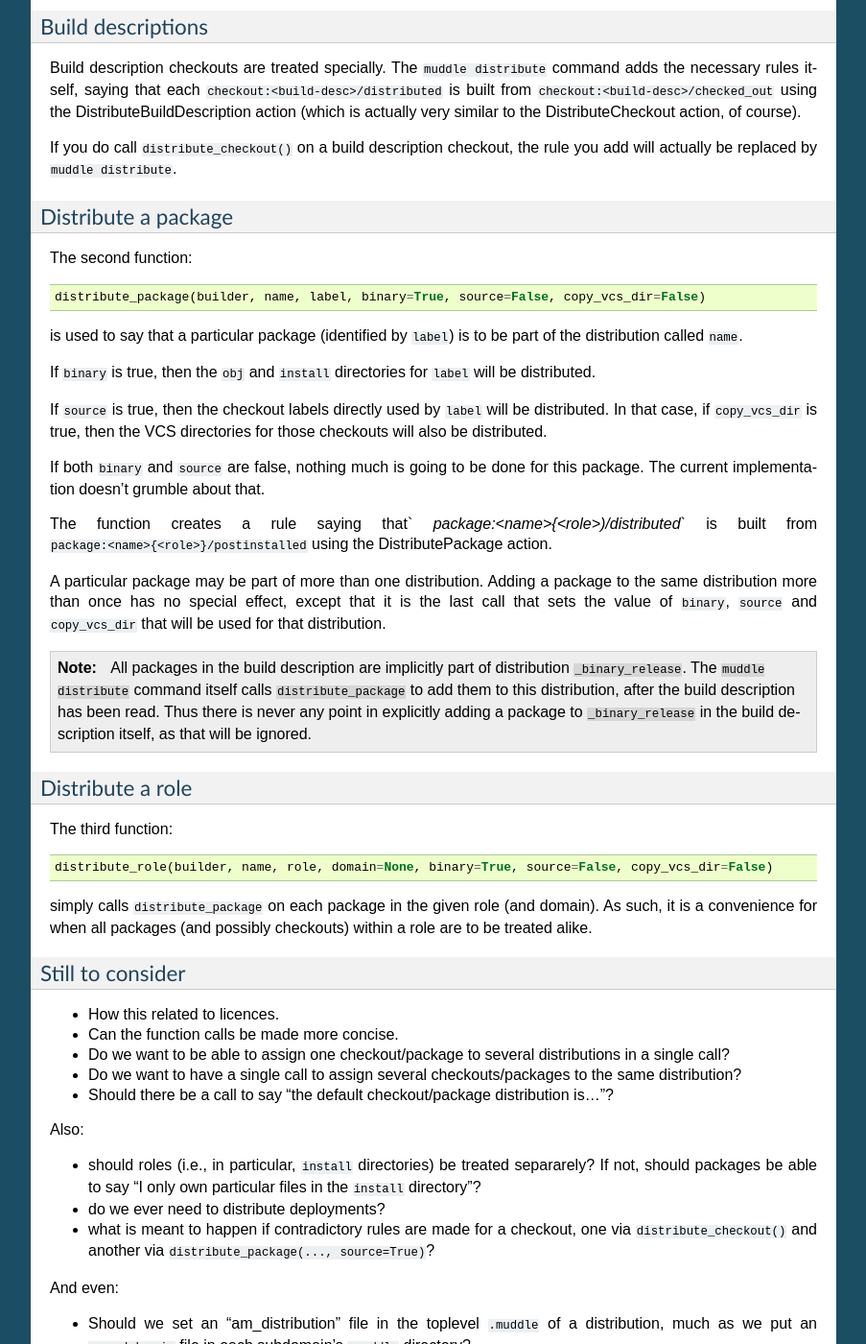
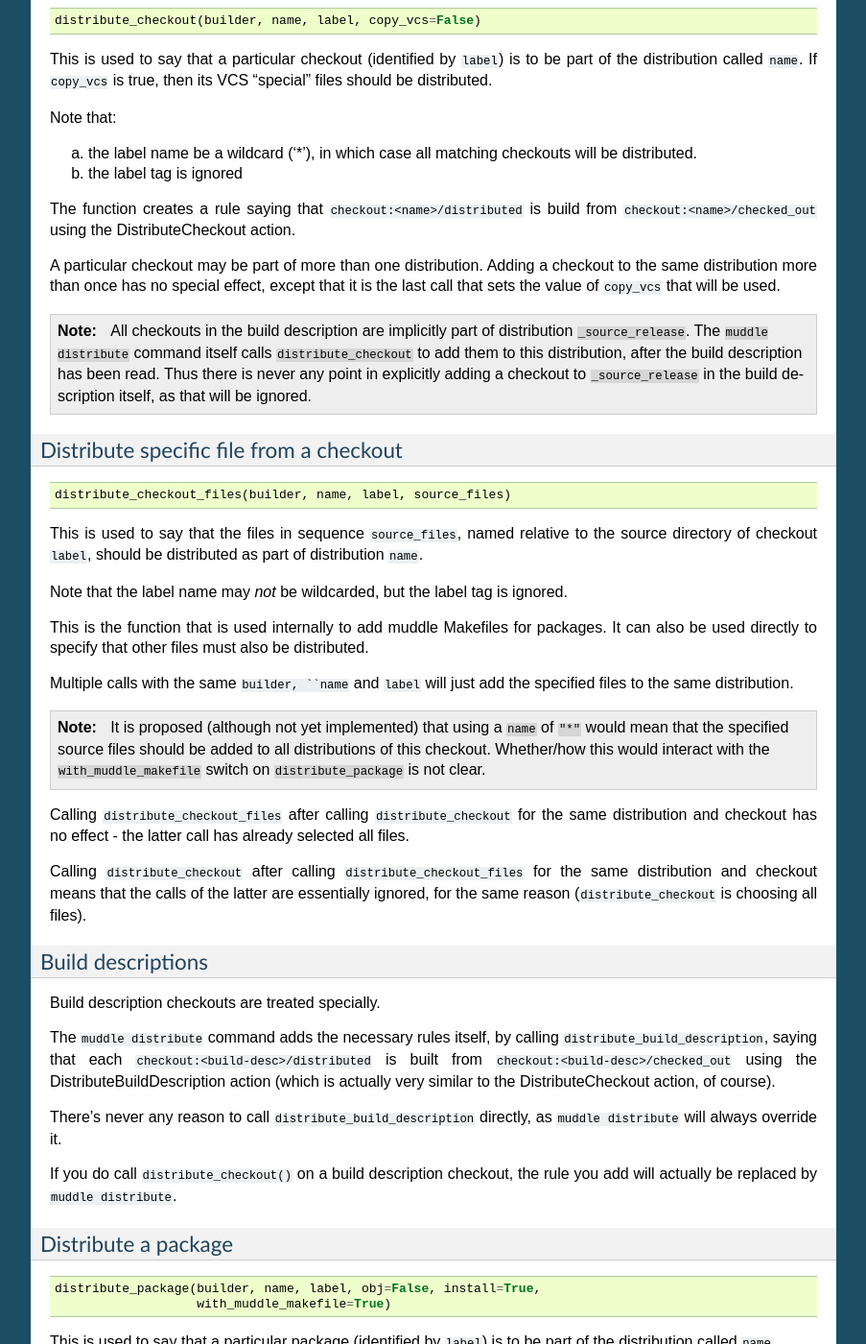
Before and after one commit to kynesim/muddle, a Sphinx documentation site: the page built from docs/distribute.txt, in a window 1280 px wide and 1400 px high, scrolled down 3885 px. Shown: the whole window at 96% size, without its empty margins (198-1101 px from the left). Built offline with Sphinx 7.4.7, drawn with Linux system fonts in a browser that asks for light colours; some of the changed text lies outside the part shown.

Commit message:
Update the documentation

```diff
--- a/docs/distribute.txt
+++ b/docs/distribute.txt
@@ -67,6 +67,14 @@
 ``package:<name>{<role>)/distributed`` from
 ``package:<name>{<role>}/postinstalled`` using the DistributePackage action.
 
+.. note:: *Technically* doing a DistributePackage of just the ``obj``
+   directories doesn't require that the package(s) be ``/postinstalled``,
+   as ``/built`` would suffice. I don't think that's worth worrying about
+   at the moment, especially as ``muddle`` always builds through to
+   ``/postinstalled`` if at all posible (i.e., that's what ``muddle build``
+   does, and see what it says in ``muddle help build`` about depending
+   on ``/postinstalled`` being the norm).
+
 For source and binary releases (cases 1 and 2) the ``muddle distribute``
 command itself organises this. For case 3, appropriate code in the build
 description causes the rules to be added.
@@ -130,13 +138,14 @@
   * the ``Description``,  ``RootRepository`` and ``VersionsRepository`` files
   * the ``tags/checkout`` directory and the tags for the copied checkouts
 
-It does not copy the VCS directory (as determined by the build description,
-``.git`` or whatever) for the checkouts, or for the ``versions`` directory.
+It does not copy VCS "special" files (as determined by the build description,
+``.git``, ``.gitignore``, etc.) for the checkouts, or for the ``versions``
+directory.
 
 If the ``versions`` directory is not wanted, then the ``-with-versions``
 switch can be left off.
 
-If the VCS directories in the checkouts (and ``versions`` directory) *are*
+If the VCS "special" files in the checkouts (and ``versions`` directory) *are*
 wanted, then the ``-with-vcs`` switch should be specified::
 
   muddle distribute -with-version -with-vcs _source_release ../release_1.0.vcs
@@ -154,9 +163,10 @@
 .. note:: Whilst I think this section makes sense, it is possible that it
    may be re-addressed in the future.
 
-Sometimes someone wants a binary release - that is, the content of the ``obj``
-and ``install`` directories, plus the build descriptions (so they can deploy
-if necessary).
+Sometimes someone wants a binary release. A binary release is taken to be
+the "end product" of doing a ``muddle build``, and is thus the content of the
+``install`` directories, plus the build descriptions and muddle Makefiles (so
+the recipient hopefully has enough context to ``muddle deploy`` if necessary).
 
 The command::
 
@@ -164,7 +174,6 @@
 
 performs a binary release. It copies:
 
-* the ``obj/<package-name>/<package-role>`` directory for each package
 * the ``install/<role>`` directory for each package (this is, of course,
   the same directory for all packages in the same role)
 * the build description (i.e., its checkout) for the top-level and for any
@@ -179,10 +188,22 @@
   * the ``tags/checkout`` directory and the tags for the checkouts used by the
     distributed packages
 
+* the muddle Makefile (alone in its source checkout directory) for each
+  package.
+
+  For instance, if ``package:zlib{x86}/*`` is built from
+  ``checkout:zlib-3.0/checked_out``, using muddle Makefile ``Makefile.muddle``
+  in ``src/libs/zlib-3.0``, then the user will receive a directory called
+  ``src/libs/zlib-3.0`` that just contains ``Makefile.muddle``.
+
+  Note that this is *not* always enough to allow deployment, and sometimes
+  other support files will need to be (epxlicitly) added via the build
+  description.
+
 As you might guess, if the ``-with-version`` switch is given, then it will
 also distribute the ``versions`` directory, if it exists.
 
-Also, if ``-with-vcs`` is specified, the VCS directories for the build
+Also, if ``-with-vcs`` is specified, the VCS "special" files for the build
 descriptions and the ``versions`` directory (if distributed) will also be
 included.
 
@@ -193,31 +214,39 @@
    done on working out what we want to do and how to do it
 
 It is possible to define a distribution within the muddle build description.
-Three functions are provided so far::
+The following functions are provided::
 
   from muddled.distribute import distribute_checkout, distribute_package
   def describe_to(builder):
       ...
       distribute_checkout(builder, 'mixed', label('checkout:first_co/*'))
+      distribute_checkout_files(builder, 'mixed', label('checkout:first_co/*'),
+                                ['src/Makefile', 'src/rules.txt'])
       distribute_package(builder, 'mixed', label('package:second_pkg{x86}/*'))
       distribute_role(builder, 'role-x86', 'x86')
 
 Distribute a checkout
 ---------------------
-The first function::
+::
 
-  distribute_checkout(builder, name, label, copy_vcs_dir=False)
+  distribute_checkout(builder, name, label, copy_vcs=False)
 
-is used to say that a particular checkout (identified by ``label``) is to be
-part of the distribution called ``name``. If ``copy_vcs_dir`` is true, then
-its VCS directory should be distributed.
+This is used to say that a particular checkout (identified by ``label``) is to
+be part of the distribution called ``name``. If ``copy_vcs`` is true, then its
+VCS "special" files should be distributed.
+
+Note that:
+
+a. the label name be a wildcard ('*'), in which case all matching
+   checkouts will be distributed.
+b. the label tag is ignored
 
 The function creates a rule saying that ``checkout:<name>/distributed`` is
 build from ``checkout:<name>/checked_out`` using the DistributeCheckout action.
 
 A particular checkout may be part of more than one distribution. Adding a
 checkout to the same distribution more than once has no special effect, except
-that it is the last call that sets the value of ``copy_vcs_dir`` that will be
+that it is the last call that sets the value of ``copy_vcs`` that will be
 used.
 
 .. note:: All checkouts in the build description are implicitly part of
@@ -227,35 +256,91 @@
    explicitly adding a checkout to ``_source_release`` in the build
    description itself, as that will be ignored.
 
+Distribute specific file from a checkout
+----------------------------------------
+::
+
+  distribute_checkout_files(builder, name, label, source_files)
+
+This is used to say that the files in sequence ``source_files``, named
+relative to the source directory of checkout ``label``, should be distributed
+as part of distribution ``name``.
+
+Note that the label name may *not* be wildcarded, but the label tag is
+ignored.
+
+This is the function that is used internally to add muddle Makefiles for
+packages. It can also be used directly to specify that other files must also
+be distributed.
+
+Multiple calls with the same ``builder, ``name`` and ``label`` will just add
+the specified files to the same distribution.
+
+.. note:: It is proposed (although not yet implemented) that using a ``name``
+   of ``"*"`` would mean that the specified source files should be added to
+   all distributions of this checkout. Whether/how this would interact with
+   the ``with_muddle_makefile`` switch on ``distribute_package`` is not clear.
+
+Calling ``distribute_checkout_files`` after calling ``distribute_checkout``
+for the same distribution and checkout has no effect - the latter call has
+already selected all files.
+
+Calling ``distribute_checkout`` after calling ``distribute_checkout_files``
+for the same distribution and checkout means that the calls of the latter are
+essentially ignored, for the same reason (``distribute_checkout`` is choosing
+all files).
+
 Build descriptions
 ------------------
-Build description checkouts are treated specially. The ``muddle distribute``
-command adds the necessary rules itself, saying that each
+Build description checkouts are treated specially.
+
+The ``muddle distribute`` command adds the necessary rules itself, by calling
+``distribute_build_description``, saying that each
 ``checkout:<build-desc>/distributed`` is built from
 ``checkout:<build-desc>/checked_out`` using the DistributeBuildDescription
 action (which is actually very similar to the DistributeCheckout action, of
 course).
+
+There's never any reason to call ``distribute_build_description`` directly,
+as ``muddle distribute`` will always override it.
 
 If you do call ``distribute_checkout()`` on a build description checkout, the
 rule you add will actually be replaced by ``muddle distribute``.
 
 Distribute a package
 --------------------
-The second function::
+::
 
-  distribute_package(builder, name, label, binary=True, source=False, copy_vcs_dir=False)
+  distribute_package(builder, name, label, obj=False, install=True,
+                     with_muddle_makefile=True)
 
-is used to say that a particular package (identified by ``label``) is to be
-part of the distribution called ``name``.
+This is used to say that a particular package (identified by ``label``) is to
+be part of the distribution called ``name``.
 
-If ``binary`` is true, then the ``obj`` and ``install`` directories for
+Note that:
+
+a. the label name and role may be wildcards ('*'), in which case all matching
+   packages will be distributed.
+b. the label tag is ignored
+
+If ``obj`` is true, then the ``obj/<package-name>/<role>`` directory for
 ``label`` will be distributed.
 
-If ``source`` is true, then the checkout labels directly used by ``label``
-will be distributed. In that case, if ``copy_vcs_dir`` is true, then
-the VCS directories for those checkouts will also be distributed.
+If ``install`` is true, then the ``install/<role>`` directory for
+``label`` will be distributed.
 
-If both ``binary`` and ``source`` are false, nothing much is going to be done
+If ``with_muddle_makefile`` is true, then the muddle Makefile for this
+package will also be distributed.
+
+For instance, if ``package:zlib{x86}/*`` is built from
+``checkout:zlib-3.0/checked_out``, using muddle Makefile ``Makefile.muddle``
+in ``src/libs/zlib-3.0``, then the user will receive a directory called
+``src/libs/zlib-3.0`` that just contains ``Makefile.muddle``.
+
+Note that this is *not* always enough to allow deployment, and sometimes other
+support files will need to be (epxlicitly) added via the build description.
+
+If both ``obj`` and ``install`` are false, nothing much is going to be done
 for this package. The current implementation doesn't grumble about that.
 
 The function creates a rule saying that`
@@ -264,8 +349,8 @@
 
 A particular package may be part of more than one distribution. Adding a
 package to the same distribution more than once has no special effect, except
-that it is the last call that sets the value of ``binary``, ``source`` and
-``copy_vcs_dir`` that will be used for that distribution.
+that it is the last call that sets the value of ``obj``, ``install`` and
+``with_muddle_makefile`` that will be used for that distribution.
 
 .. note:: All packages in the build description are implicitly part of
    distribution ``_binary_release``. The ``muddle distribute`` command itself
@@ -274,15 +359,6 @@
    explicitly adding a package to ``_binary_release`` in the build
    description itself, as that will be ignored.
 
-Distribute a role
------------------
-The third function::
-
-  distribute_role(builder, name, role, domain=None, binary=True, source=False, copy_vcs_dir=False)
-
-simply calls ``distribute_package`` on each package in the given role (and
-domain). As such, it is a convenience for when all packages (and possibly
-checkouts) within a role are to be treated alike.
 
 Still to consider
 -----------------
@@ -292,15 +368,13 @@
   in a single call?
 * Do we want to have a single call to assign several checkouts/packages to the
   same distribution?
-* Should there be a call to say "the default checkout/package distribution
-  is..."?
+
+* Should adding checkout files to distribution ``"*"`` actually add them to
+  all distributions? This may be essential for saying "you always need
+  ``src/Makefile`` to be able to build this checkout".
 
 Also:
 
-* should roles (i.e., in particular, ``install`` directories) be treated
-  separarely? If not, should packages be able to say "I only own particular
-  files in the ``install`` directory"?
-* do we ever need to distribute deployments?
 * what is meant to happen if contradictory rules are made for a checkout,
   one via ``distribute_checkout()`` and another via ``distribute_package(...,
   source=True)``?
@@ -453,7 +527,7 @@
 Then we want to add another way of describing a distribution::
 
   distribute_licenses(builder, name, [license1, license2, ...], binary=True,
-                      source=True, copy_vcs_dir=False)
+                      source=True, copy_vcs=False)
 
 Note that this doesn't know anything about what the licenses *mean*. It's
 possible we want some checking mechanism that recognises some licenses as open
```
Also changed, not shown: 1 other file.
